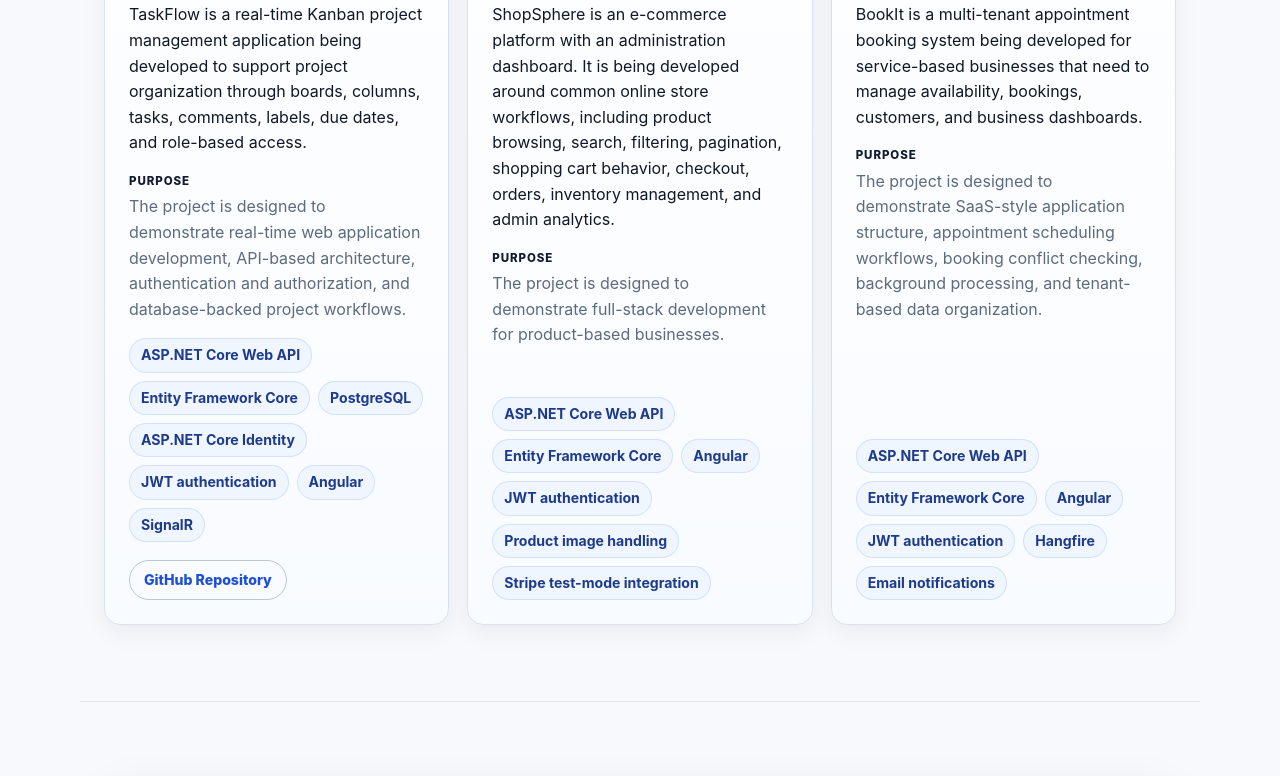
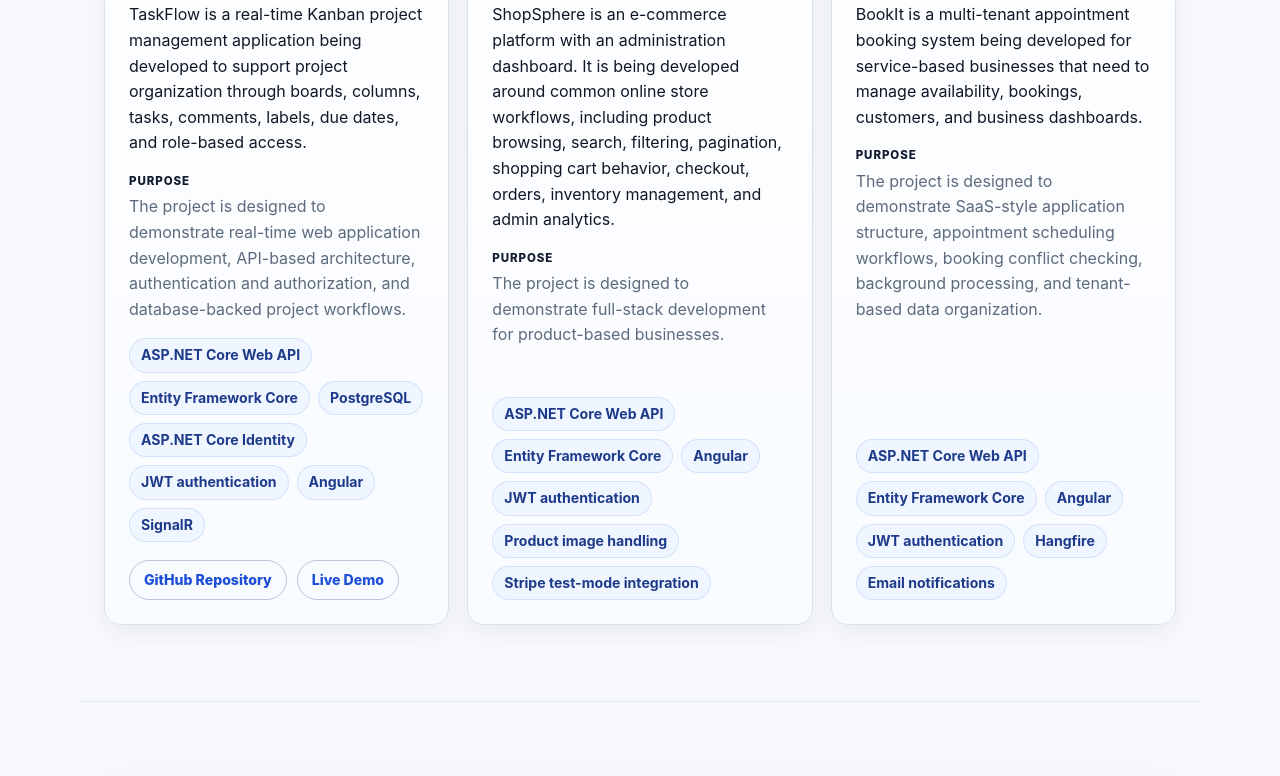
Before and after one commit to waleedkorashy/Waleed_Portfolio, a React (Vite) app: page / in a window 1280 px wide. Shown: the part 3926-4702 px from the top of the page. Built offline with nearby package versions, Linux system fonts and the light colour scheme.

Commit message:
Add TaskFlow live demo link and preview screenshot
- Attach the verified pages.dev live URL to the TaskFlow card
- Add a preview screenshot of the TaskFlow workspace

```diff
--- a/src/data/projects.ts
+++ b/src/data/projects.ts
@@ -20,10 +20,11 @@ export const projects: Project[] = [
     image: {
       src: '/assets/projects/taskflow-preview.jpg',
       alt: 'TaskFlow project screenshot',
-      isAvailable: false,
+      isAvailable: true,
     },
     links: {
       repository: 'https://github.com/waleedkorashy/taskflow.git',
+      live: 'https://taskflow-d6o.pages.dev',
     },
   },
   {
```
Also changed, not shown: public/assets/projects/taskflow-preview.jpg (added).
